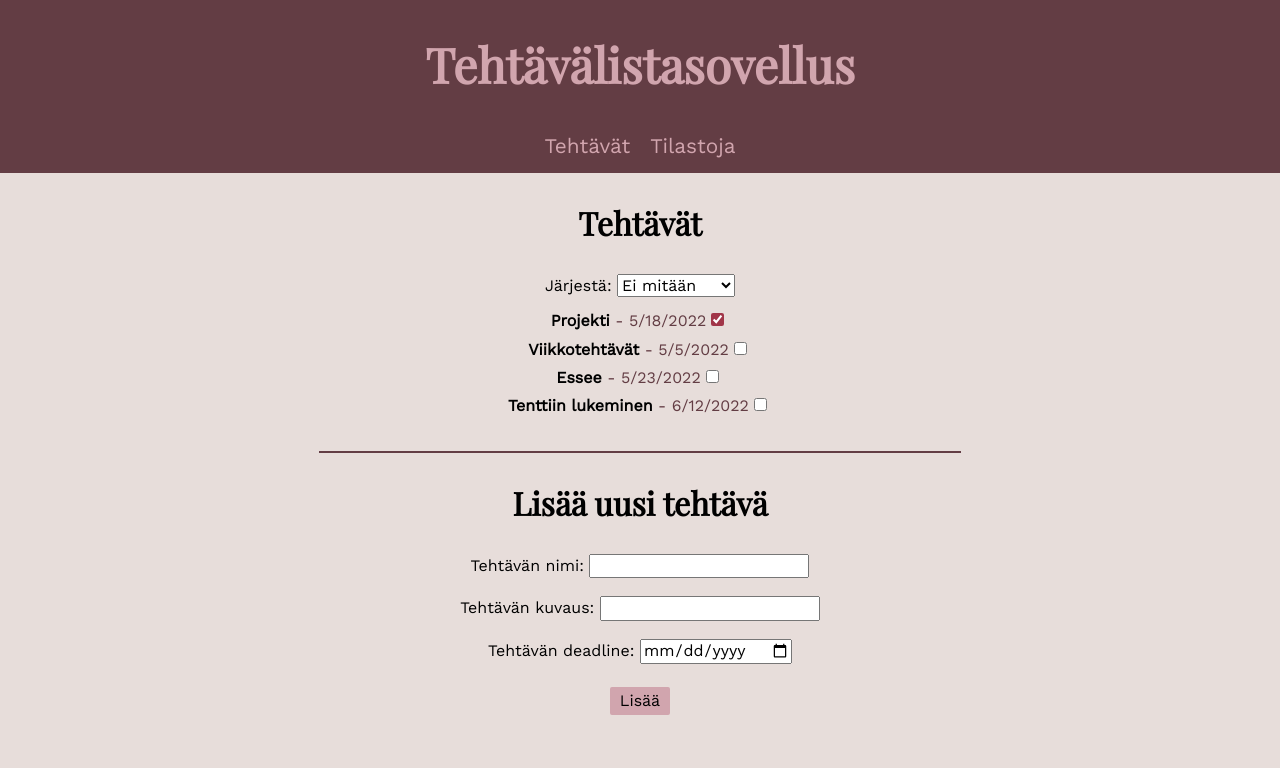
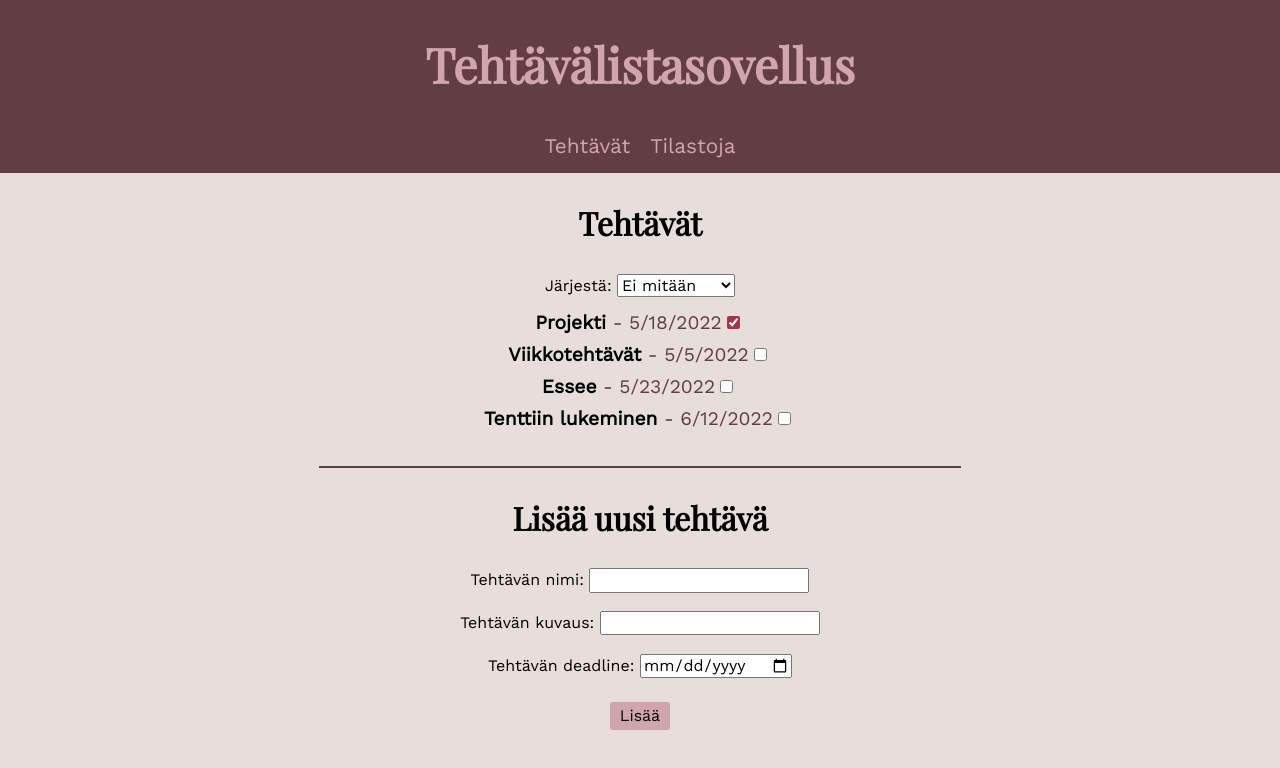
Before and after one commit to miljaran/TodoApplication, a React (Create React App) app: page / in a window 1280 px wide. Shown: the top 768 px of the page. Built offline with nearby package versions, Linux system fonts and the light colour scheme.

Commit message:
update font sizes

```diff
--- a/src/ItemList/ListView.css
+++ b/src/ItemList/ListView.css
@@ -1,15 +1,15 @@
 .projectName:hover {
   cursor: pointer;
-  transform: scale(4);
   text-decoration: underline;
 }
 
-.projectName {
+.itemName {
   font-weight: bolder;
 }
 
 .item {
   padding: 5px;
+  font-size: 1.2em
 }
 
 .orderBy {
--- a/src/ItemList/SingleItem.jsx
+++ b/src/ItemList/SingleItem.jsx
@@ -7,7 +7,7 @@ const SingleItem = (props) => {
 
   return (
     <div className="item" key={item.name}>
-      <span className="projectName" onClick={select}>{item.name}</span>
+      <span className="itemName" onClick={select}>{item.name}</span>
       &nbsp;<span className="itemDate">- {date.toLocaleDateString()}</span>
         <input type="checkbox" checked={item.done} onChange={handleCheck}/>
     </div>
```
